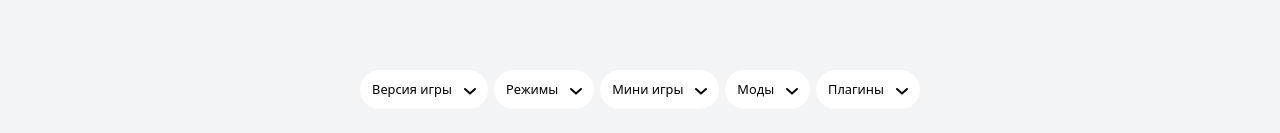
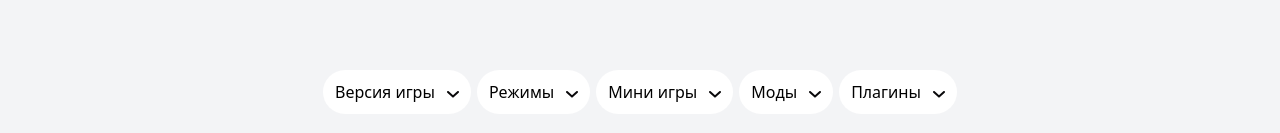
Before and after one commit to sadlyOs/MinecraftServer, a React (Vite) app: page / in a window 1280 px wide. Shown: the part 814-947 px from the top of the page. Built offline with nearby package versions, Linux system fonts and the light colour scheme.

Commit message:
edit size text in MainFilterItem

```diff
--- a/src/components/sections/MainFilterSection/MainFilterSection.jsx
+++ b/src/components/sections/MainFilterSection/MainFilterSection.jsx
@@ -9,7 +9,7 @@
     const [plugins, setPlugins] = useState(null)
     return (
         <section className="container mx-auto py-5">
-            <div className="flex flex-wrap justify-center gap-1.5 text-[0.8rem]">
+            <div className="flex flex-wrap justify-center gap-1.5 text-[0.8rem] md:text-[1rem]">
                 <MainFilterItem value={version} defaultValue={"Версия игры"} setValue={setVersion}/>
                 <MainFilterItem value={gameType} defaultValue={"Режимы"} setValue={setGameType}/>
                 <MainFilterItem value={miniGame} defaultValue={"Мини игры"} setValue={setMiniGame}/>
```
